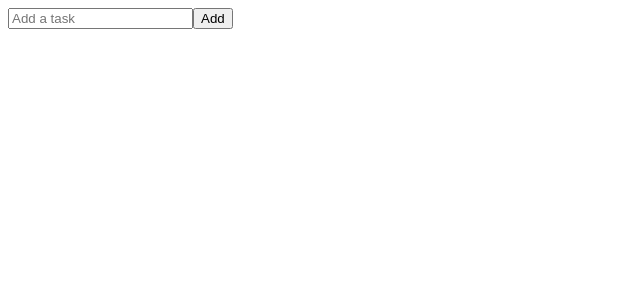
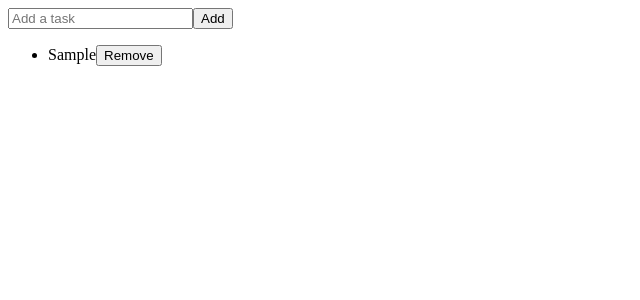
Before and after one commit to DzmitryAliakseyeu/TODO-Angular-21, an Angular app in the folder TODO/: page / in a window 1280 px wide. Both pictures are taken after typing "Sample" into the empty fields and a click on the button "Add". Shown: the top 300 px of the page, without its empty margins (0-640 px from the left). Built offline with nearby package versions, Linux system fonts and the light colour scheme.

Commit message:
feat: implement render new added tasks

```diff
--- a/TODO/src/app/services/formManager/form-manager.ts
+++ b/TODO/src/app/services/formManager/form-manager.ts
@@ -1,14 +1,14 @@
-import { Injectable } from '@angular/core';
+import { Injectable, signal } from '@angular/core';
 
 @Injectable({
   providedIn: 'root',
 })
 export class FormManager {
-  tasksTodo: string[] = [];
+  tasksTodo = signal<string[] | null>(null);
 
   addTask(task: string): void {
     if(task){
-      this.tasksTodo.push(task);
+      this.tasksTodo.update((tasks: string[] | null) => [...(tasks || []), task]);
     }
   }
 }
--- a/TODO/src/app/shared/form/form/form.html
+++ b/TODO/src/app/shared/form/form/form.html
@@ -1,3 +1,5 @@
+
+
 <form [formGroup]="tasksForm">
   <div class="input-row">
     <input
@@ -8,4 +10,14 @@
     />
     <button type="button" (click)="addTask()">Add</button>
   </div>
+
+  <ul>
+    @for(task of tasks(); let i = $index; track i){
+      <li id="{{i}}">
+        <span>{{ task }}</span>
+        <button type="button">Remove</button>
+      </li>
+    }
+
+  </ul>
 </form>
--- a/TODO/src/app/shared/form/form/form.ts
+++ b/TODO/src/app/shared/form/form/form.ts
@@ -1,4 +1,4 @@
-import { Component } from '@angular/core';
+import { Component, computed } from '@angular/core';
 import { ReactiveFormsModule, FormGroup, FormControl } from '@angular/forms';
 import { FormManager } from '../../../services/formManager/form-manager';
 import { inject } from '@angular/core';
@@ -11,6 +11,8 @@ import { inject } from '@angular/core';
 })
 export class Form {
   private formManager = inject(FormManager);
+
+  protected tasks = computed(() => this.formManager.tasksTodo());
   tasksForm = new FormGroup({
     task: new FormControl(''),
   });
```
